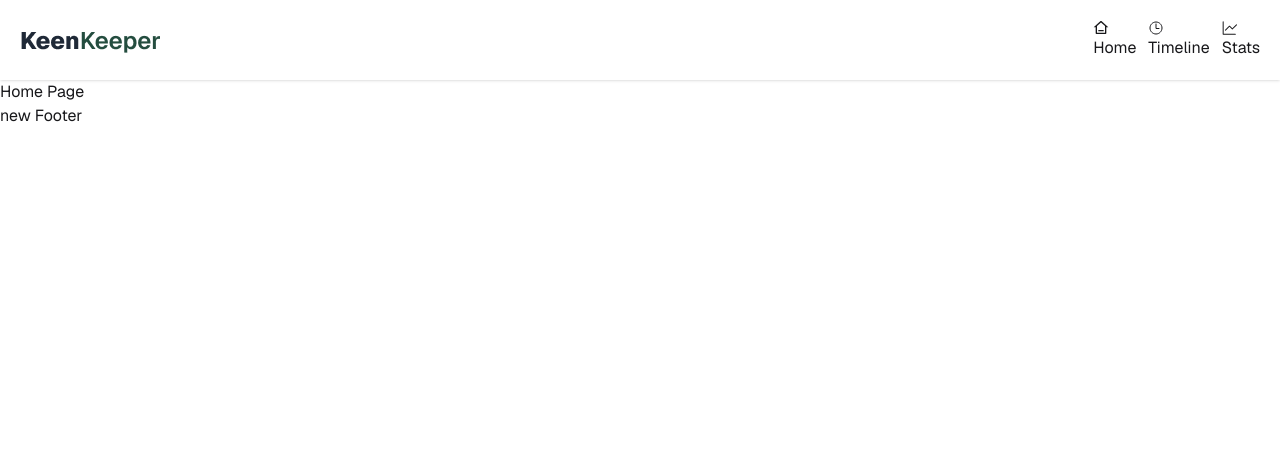
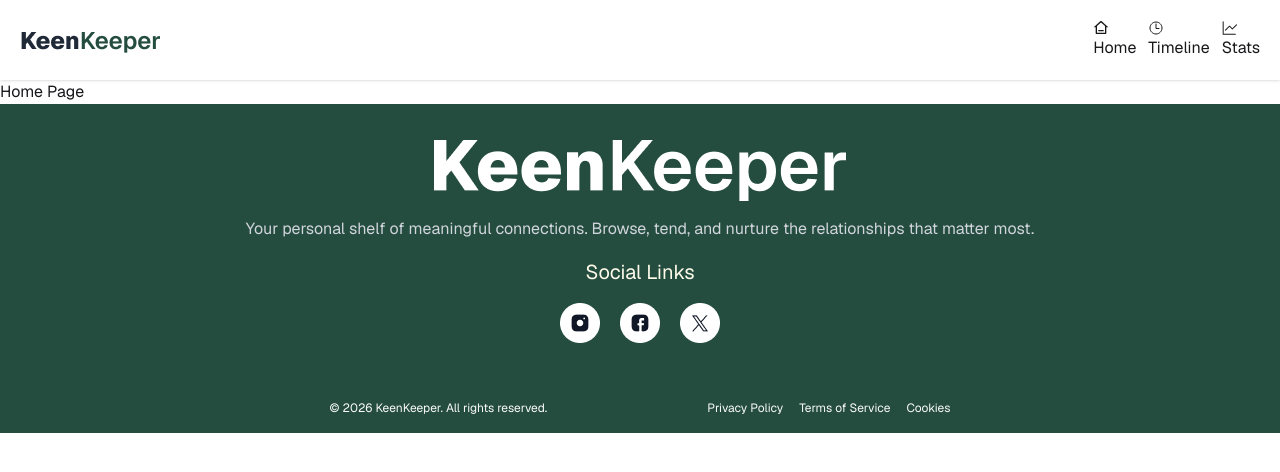
Before and after one commit to NJ-NafsinJahan/keen-keeper, a React (Vite) app: page / in a window 1280 px wide. Shown: the top 472 px of the page. Built offline with nearby package versions, Linux system fonts and the light colour scheme.

Commit message:
add footer

```diff
--- a/src/components/shared/Footer.jsx
+++ b/src/components/shared/Footer.jsx
@@ -1,7 +1,53 @@
 import React from "react";
+import footerImg from "../../assets/images/logo-xl.png";
+import instagramImg from "../../assets/images/instagram.png";
+import facebookImg from "../../assets/images/facebook.png";
+import twitterImg from "../../assets/images/twitter.png";
 
 const Footer = () => {
-  return <div> new Footer</div>;
+  return (
+    <div className=" bg-[#244D3F] ">
+      {/* div for contact footer */}
+      <div></div>
+
+      <div className="h-[103.25 px] flex flex-col justify-center items-center gap-4 p-4">
+        <img src={footerImg} alt="" className=" mt-5" />
+        <p className="font-normal text-[16px] text-gray-300 ">
+          Your personal shelf of meaningful connections. Browse, tend, and
+          nurture the relationships that matter most.
+        </p>
+        <div>
+          <div>
+            <h2 className="font-normal text-[20px] text-amber-50 text-center mb-4">
+              {" "}
+              Social Links
+            </h2>
+            <div className="flex justify-center items-center gap-5">
+              <img src={instagramImg} alt="" />
+              <img src={facebookImg} alt="" />
+              <img src={twitterImg} alt="" />
+            </div>
+          </div>
+        </div>
+
+        {/* div for copy right */}
+        <div className="flex  justify- items-center gap-40 mt-10">
+          <p className="font-mono text-[12px] text-[#FAFAFA]">
+            © 2026 KeenKeeper. All rights reserved.
+          </p>
+          <div className=" flex justify-center items-center gap-4">
+            <p className="font-normal text-[12px] text-[#FAFAFA]">
+              Privacy Policy{" "}
+            </p>
+            <p className="font-normal text-[12px] text-[#FAFAFA]">
+              Terms of Service{" "}
+            </p>
+            <p className="font-normal text-[12px] text-[#FAFAFA]">Cookies </p>
+          </div>
+        </div>
+      </div>
+    </div>
+  );
 };
 
 export default Footer;
```
